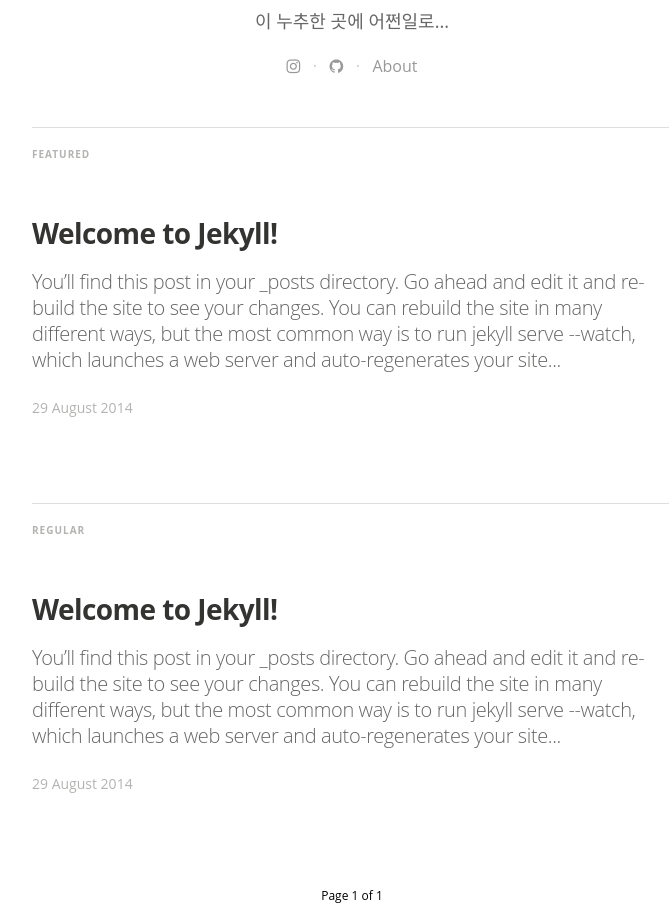
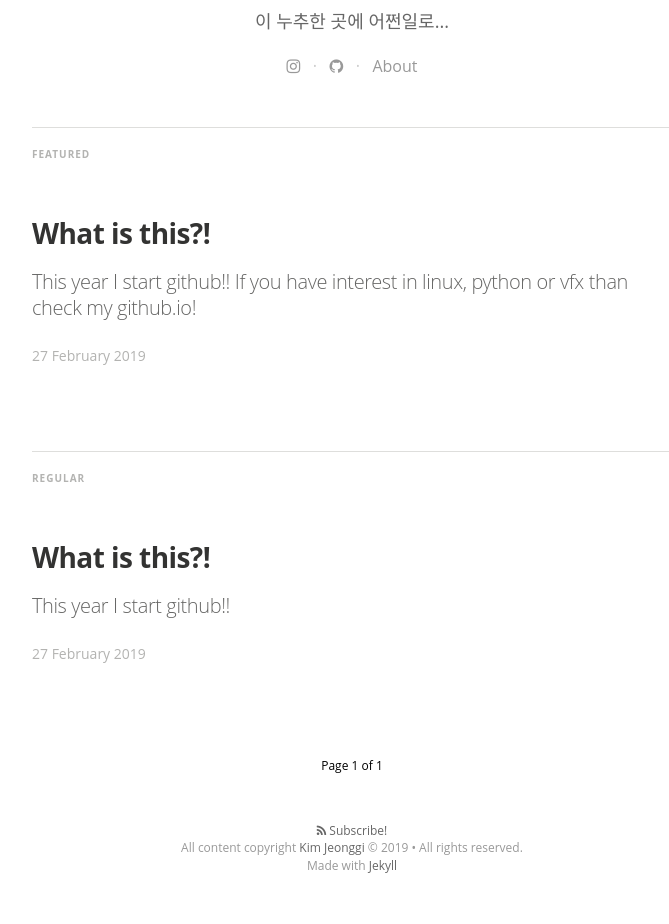
Before and after one commit to kokodakdak/kokodakdak.github.io, a Jekyll site: the page built from index.html, in a window 1280 px wide and 1400 px high, scrolled down 236 px. Shown: the part 348-1272 px from the top of the window, without its empty margins (288-957 px from the left). Built offline with Jekyll 4.4.1, drawn with Linux system fonts in a browser that asks for light colours; nearby versions of some CDN libraries; some web fonts are replaced; the list of posts is cut into pages by our own code.

Commit message:
edit whatisthis

```diff
--- a/_posts/2019-02-27-whatisthis.markdown
+++ b/_posts/2019-02-27-whatisthis.markdown
@@ -1,37 +1,15 @@
 ---
 layout: post
-title:  "Welcome to Jekyll!"
-date:   2014-08-29 14:34:25
+title:  "What is this?!"
+date:   2019-02-27 14:53:25
 categories: jekyll update
 tags: featured
-image: /assets/article_images/2014-08-29-welcome-to-jekyll/desktop.JPG
+image: /assets/article_images/2014-08-29-welcome-to-jekyll/desktop.jpg
 ---
-You’ll find this post in your `_posts` directory. Go ahead and edit it and re-build the site to see your changes. You can rebuild the site in many different ways, but the most common way is to run `jekyll serve --watch`, which launches a web server and auto-regenerates your site when a file is updated.
+This year I start github!!
 
-To add new posts, simply add a file in the `_posts` directory that follows the convention `YYYY-MM-DD-name-of-post.ext` and includes the necessary front matter. Take a look at the source for this post to get an idea about how it works.
+If you have interest in linux, python or vfx than check my github.io!
 
-Jekyll also offers powerful support for code snippets:
-
-{% highlight ruby %}
-def print_hi(name)
-  puts "Hi, #{name}"
-end
-print_hi('Tom')
-#=> prints 'Hi, Tom' to STDOUT.
-{% endhighlight %}
-
-Check out the [Jekyll docs][jekyll] for more info on how to get the most out of Jekyll. File all bugs/feature requests at [Jekyll’s GitHub repo][jekyll-gh]. If you have questions, you can ask them on [Jekyll’s dedicated Help repository][jekyll-help].
-
-{% highlight js %}
-
-<footer class="site-footer">
- <a class="subscribe" href="{{ "/feed.xml" | prepend: site.baseurl }}"> <span class="tooltip"> <i class="fa fa-rss"></i> Subscribe!</span></a>
-  <div class="inner">a
-   <section class="copyright">All content copyright <a href="mailto:{{ site.email}}">{{ site.name }}</a> &copy; {{ site.time | date: '%Y' }} &bull; All rights reserved.</section>
-   <section class="poweredby">Made with <a href="http://jekyllrb.com"> Jekyll</a></section>
-  </div>
-</footer>
-{% endhighlight %}
 
 
 [jekyll]:      http://jekyllrb.com
```
